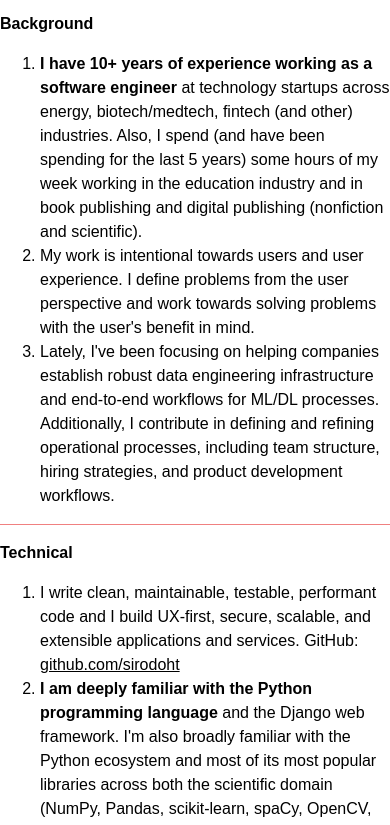
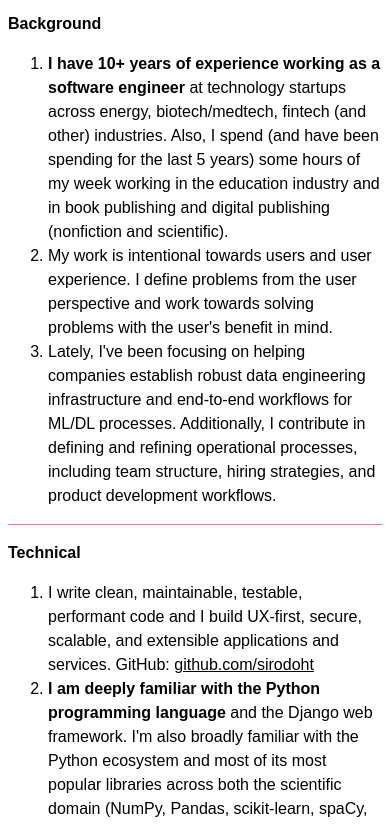
Before and after one commit to sirodoht/web, a plain HTML site: page hire-me/index.html in a window 390 px wide. Shown: the part 79-904 px from the top of the page. Drawn offline with Linux system fonts and the light colour scheme.

Commit message:
Fix meta titles and mobile padding

```diff
--- a/hire-me/index.html
+++ b/hire-me/index.html
@@ -3,9 +3,9 @@
     <head>
         <meta charset="utf-8">
         <meta name="viewport" content="width=device-width, initial-scale=1">
-        <title>Hire Theodore Keloglou</title>
+        <title>Theodore Keloglou: Why hire me?</title>
         <style>
-            body { max-width: 580px; font-family: sans-serif; line-height: 1.5; margin: auto;}
+            body { max-width: 580px; font-family: sans-serif; line-height: 1.5; margin: auto; padding: 0 8px; }
             a { color: black; }
             h1 { font-weight: normal; }
             hr { border: none; border-top: 1px solid black; }
```
Also changed, not shown: index.html (+2 -2 lines).
